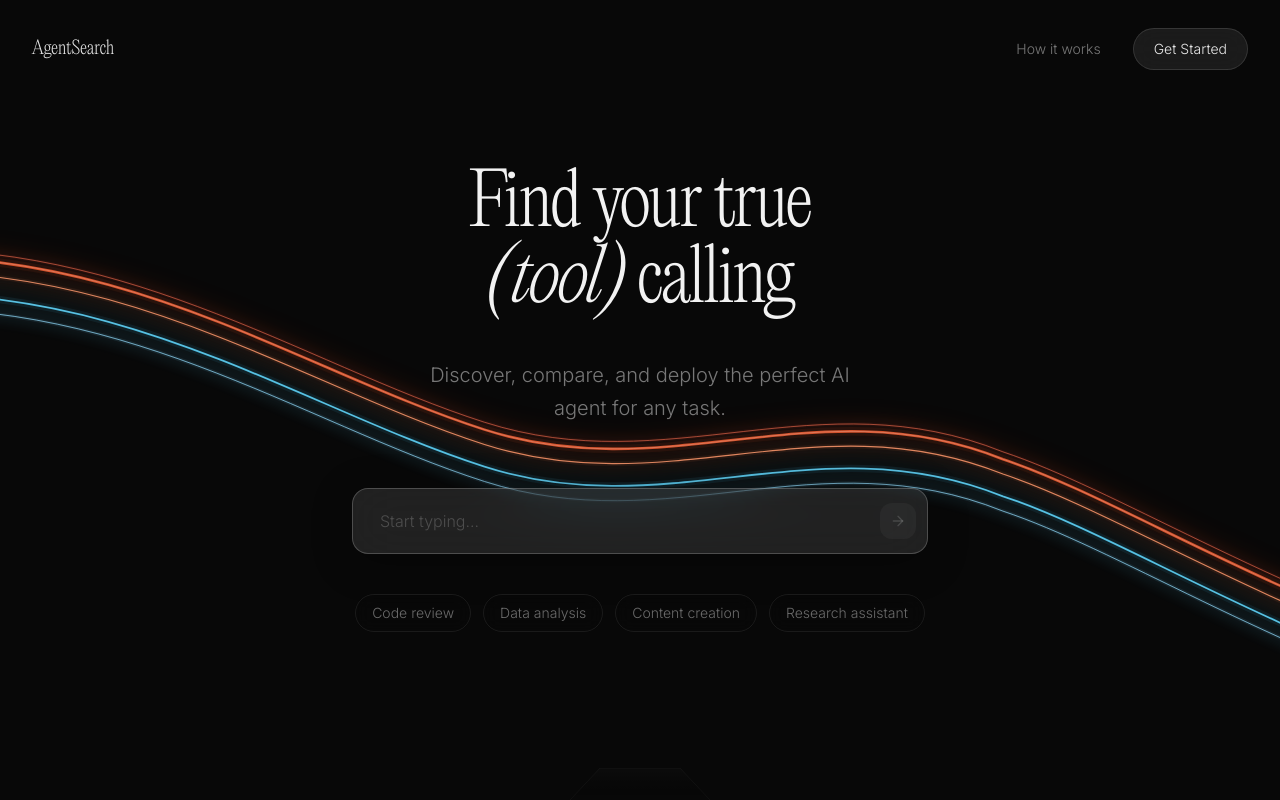
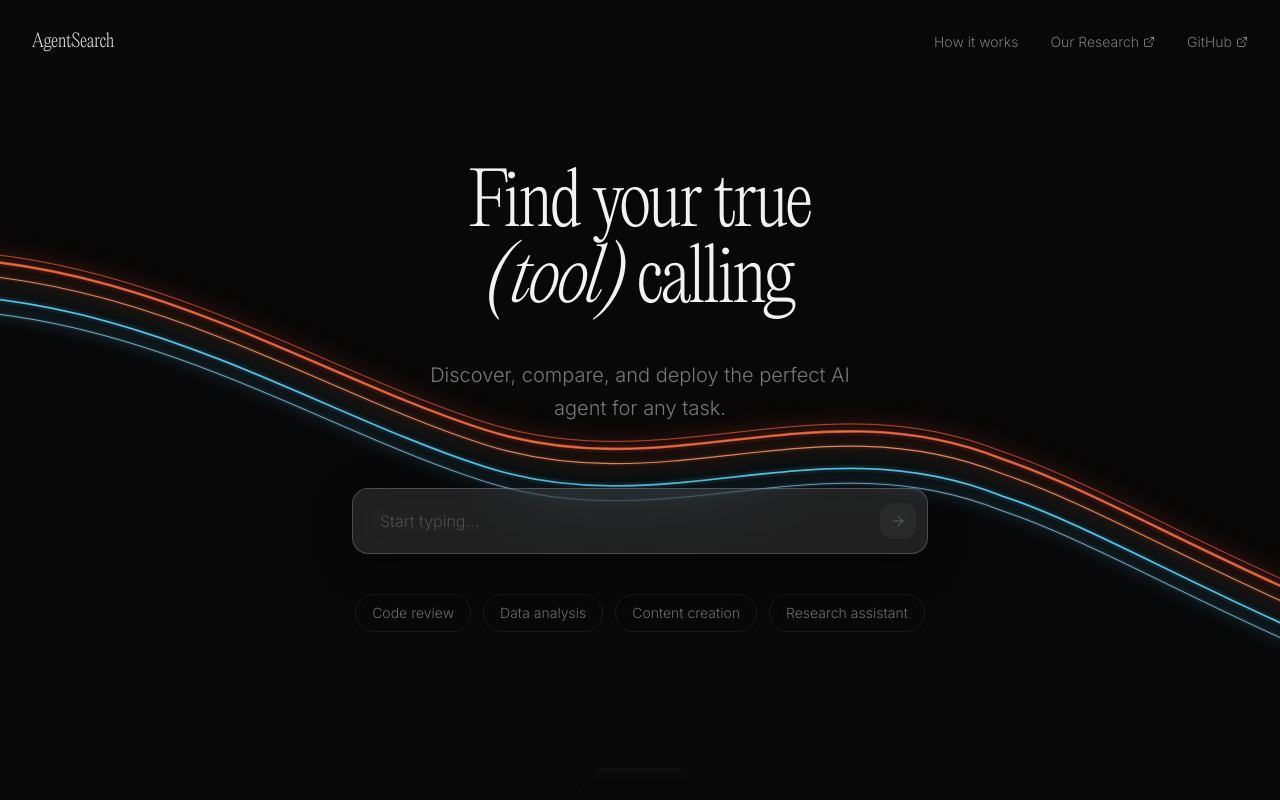
Before and after one commit to AgentsSearch/AgentSearch-Frontend, a Next.js app: page / in a window 1280 px wide. Shown: the top 800 px of the page. Built offline with nearby package versions, Linux system fonts and the light colour scheme; a web font is replaced by a local one.

Commit message:
Update page.tsx

```diff
--- a/app/page.tsx
+++ b/app/page.tsx
@@ -5,7 +5,7 @@ import { useRouter, useSearchParams } from "next/navigation";
 import { motion, AnimatePresence } from "motion/react";
 import { AgentCard, Agent } from "./components/AgentCard";
 import { SearchingAnimation } from "./components/SearchingAnimation";
-import { ArrowRight, Search, Layers, Zap, Shield } from "lucide-react";
+import { ArrowRight, Search, Layers, Zap, Shield, ExternalLink } from "lucide-react";
 
 const mockAgents: Agent[] = [
   {
@@ -524,18 +524,34 @@ function PageContent() {
                   >
                     How it works
                   </span>
-                  <button
-                    className="text-sm px-5 py-2.5 rounded-full backdrop-blur-md hover:bg-white/15 transition-all duration-300"
+                  <a
+                    href="/research.pdf"
+                    target="_blank"
+                    rel="noopener noreferrer"
+                    className="hidden md:inline-flex items-center gap-1 text-sm hover:opacity-80 transition-opacity duration-300"
                     style={{
                       fontFamily: "var(--font-body)",
                       fontWeight: 300,
-                      color: "rgba(255,255,255,0.9)",
-                      background: "rgba(255,255,255,0.08)",
-                      border: "1px solid rgba(255,255,255,0.12)",
+                      color: "rgba(255,255,255,0.45)",
                     }}
                   >
-                    Get Started
-                  </button>
+                    Our Research
+                    <ExternalLink className="w-3 h-3" />
+                  </a>
+                  <a
+                    href="https://github.com/AgentsSearch"
+                    target="_blank"
+                    rel="noopener noreferrer"
+                    className="hidden md:inline-flex items-center gap-1 text-sm hover:opacity-80 transition-opacity duration-300"
+                    style={{
+                      fontFamily: "var(--font-body)",
+                      fontWeight: 300,
+                      color: "rgba(255,255,255,0.45)",
+                    }}
+                  >
+                    GitHub
+                    <ExternalLink className="w-3 h-3" />
+                  </a>
                 </motion.div>
               </div>
             </nav>
```
